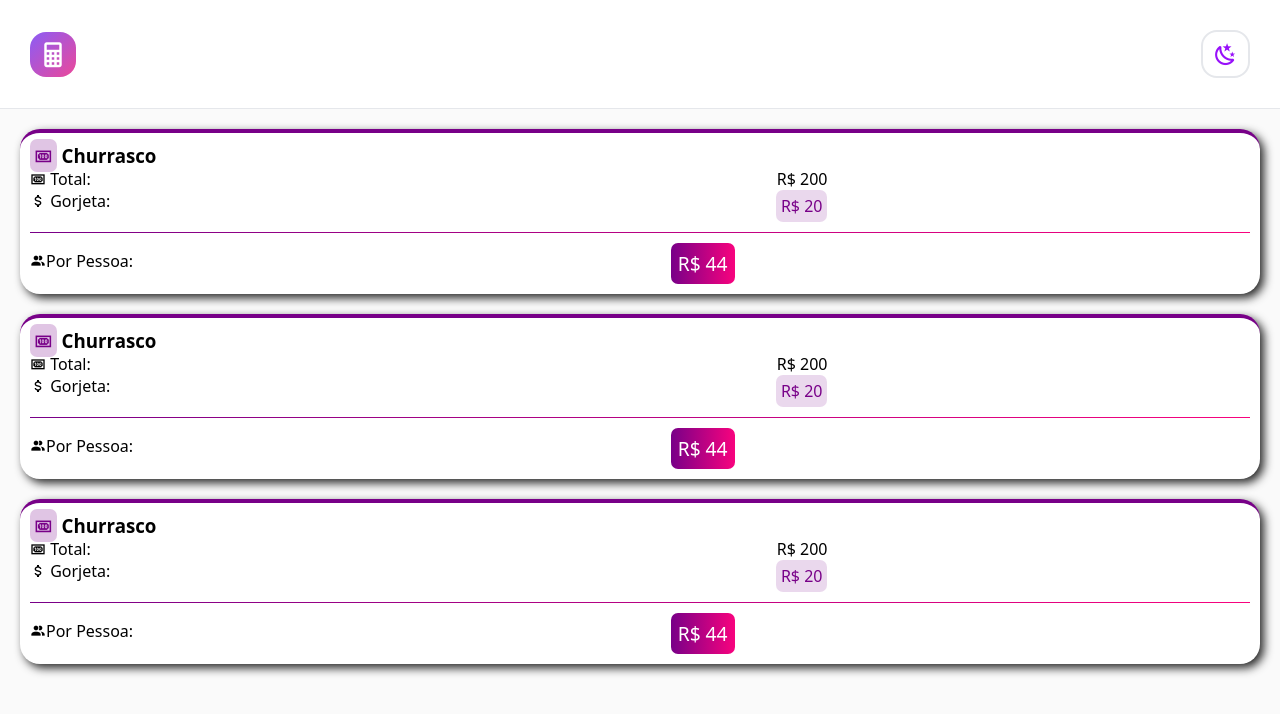
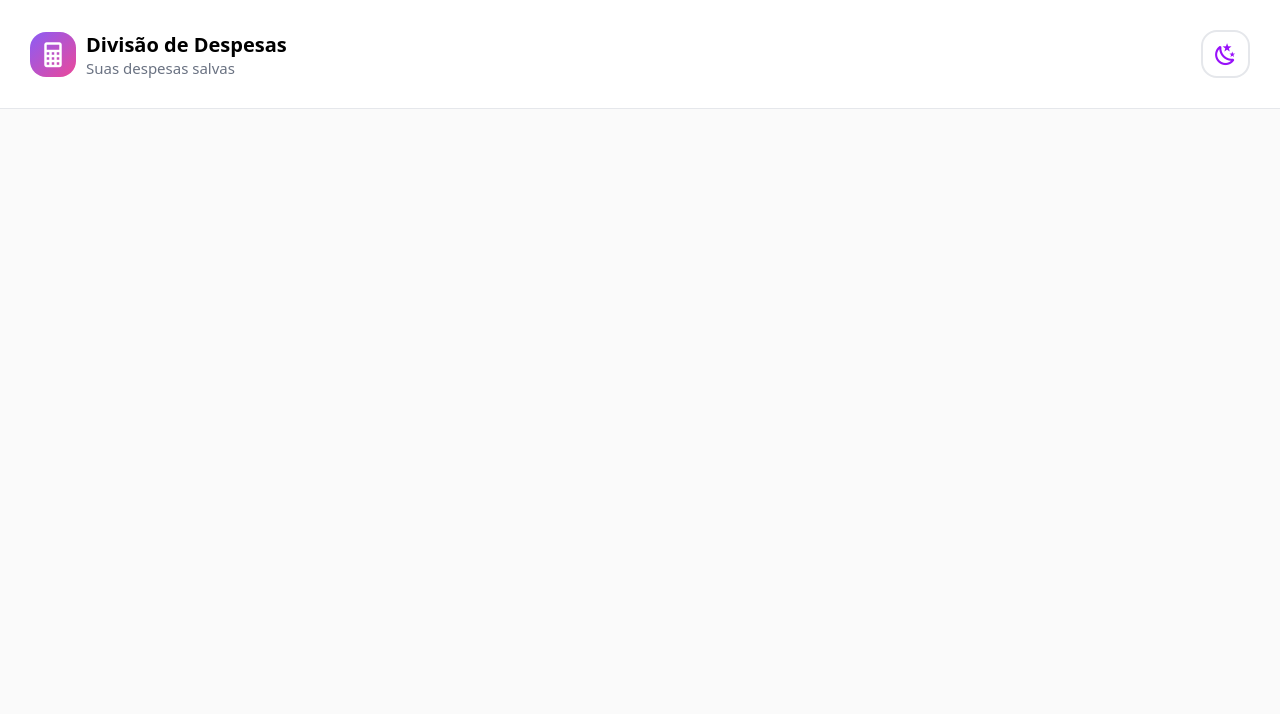
Before and after one commit to AndreRicardoSc/bad-tip-split-vue, a Vue app: page / in a window 1280 px wide. Shown: the top 714 px of the page. Built offline with nearby package versions, Linux system fonts and the light colour scheme; what vue-toast-notification would draw is missing.

Commit message:
Mudando o AppHeader

```diff
--- a/src/views/HomeView.vue
+++ b/src/views/HomeView.vue
@@ -1,59 +1,32 @@
 <script setup>
-import AppHeader from '../components/layouts/AppHeader.vue';
-import DespesaCard from '../components/cards/DespesaCard.vue';
-import { onMounted, ref } from 'vue';
-
-    const despesas = ref([
-        {
-            titulo: 'Churrasco',
-            total: 200,
-            gorjeta: 20,
-            porPessoa: 44,
-        },
-        {
-            titulo: 'Churrasco',
-            total: 200,
-            gorjeta: 20,
-            porPessoa: 44,
-        },
-        {
-            titulo: 'Churrasco',
-            total: 200,
-            gorjeta: 20,
-            porPessoa: 44,
-        },
-
-    ]);
-
-    function pegarDespesas() {
-        const response = localStorage.getItem("despesas");
-        if(response) {
-            despesas.value = response
-        }
-    }
-
-    onMounted(pegarDespesas)
+import AppHeader from "../components/layouts/AppHeader.vue";
+import DespesaCard from "../components/cards/DespesaCard.vue";
+import { onMounted, ref } from "vue";
+import { useDespesas } from "../composables/useDespesas";
+const { despesas } = useDespesas();
 </script>
 <template>
-<AppHeader/>
+  <AppHeader title="Divisão de Despesas" subtitle="Suas despesas salvas"/>
   <div class="despesas">
-
     <div class="cards">
-    <DespesaCard v-for="(despesa, index) of despesas" :key="index" :titulo="despesa.titulo" :total="despesa.total" :gorjeta="despesa.gorjeta" :porPessoa="despesa.porPessoa"/>
+      <DespesaCard
+        v-for="(despesa, index) of despesas"
+        :key="index"
+        :titulo="despesa.titulo"
+        :total="despesa.total"
+        :gorjeta="despesa.gorjeta"
+        :porPessoa="despesa.porPessoa"
+      />
     </div>
   </div>
 </template>
 <style scoped>
-
-.despesas{
+.despesas {
   padding: 20px;
-
 }
 .cards {
   display: flex;
   flex-direction: column;
   gap: 20px;
 }
-
-
 </style>
```
Lines whose indentation alone changed are shown as unchanged.
